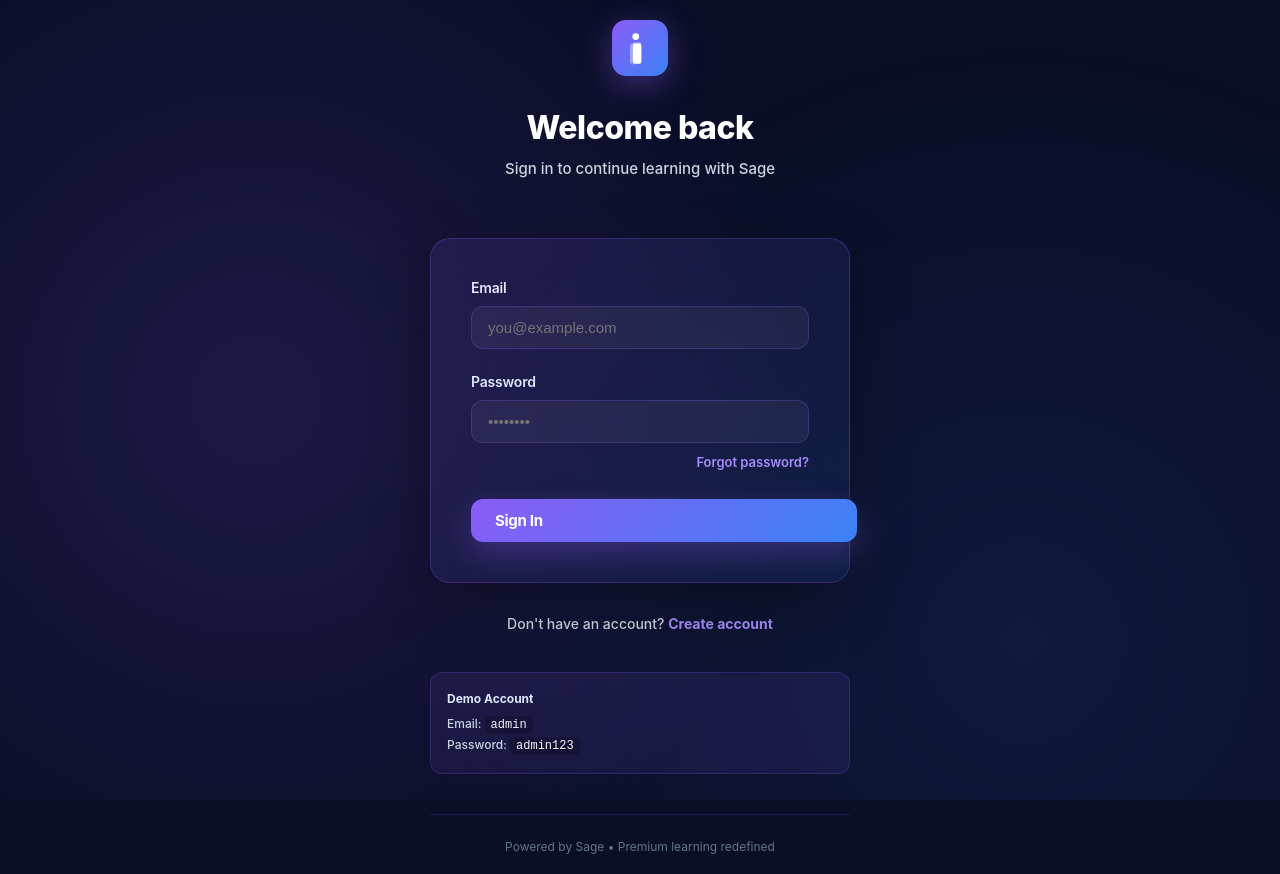
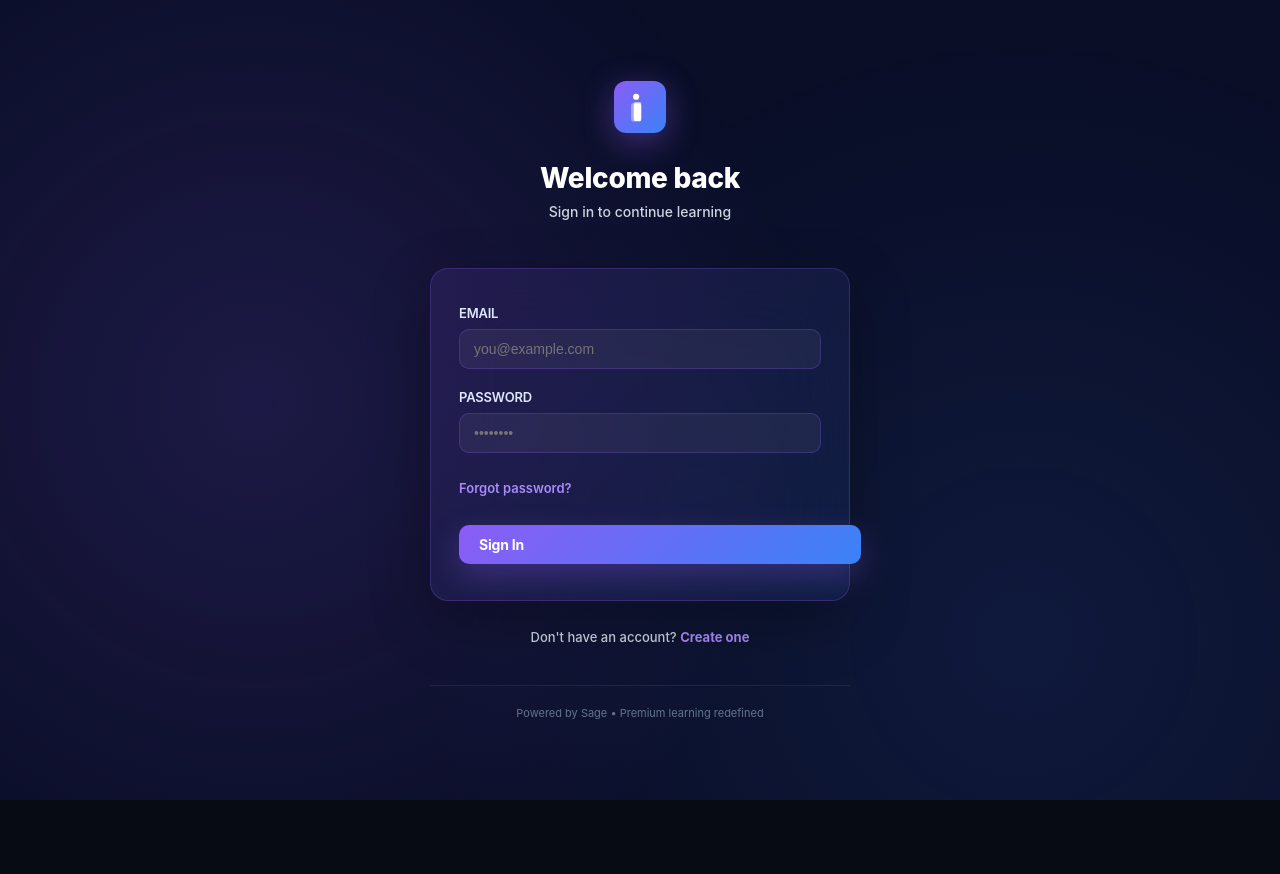
Before and after one commit to emmagreat49-glitch/ilearn-nextjs, a Next.js app: page /login in a window 1280 px wide. After the commit the page ends 800 px from the top, so only its background shows below. Built offline with nearby package versions, Linux system fonts and the light colour scheme.

Commit message:
fix: login page - remove demo creds, improve alignment, add localStorage auth

```diff
--- a/app/login/page.tsx
+++ b/app/login/page.tsx
@@ -1,5 +1,5 @@
 'use client'
-import { useState } from 'react'
+import { useState, useEffect } from 'react'
 import { useRouter } from 'next/navigation'
 
 export default function LoginPage() {
@@ -14,18 +14,42 @@ export default function LoginPage() {
     setError('')
     setLoading(true)
 
-    setTimeout(() => {
-      if (email === 'admin' && password === 'admin123') {
-        router.push('/dashboard')
-      } else {
+    try {
+      // Get users from localStorage
+      const usersData = localStorage.getItem('ilearn_users')
+      const users = usersData ? JSON.parse(usersData) : []
+
+      // Find user
+      const user = users.find((u: any) => u.email === email)
+
+      if (!user) {
         setError('Invalid email or password')
         setLoading(false)
+        return
       }
-    }, 800)
+
+      // Simple password check (in production, use bcrypt)
+      if (user.password !== password) {
+        setError('Invalid email or password')
+        setLoading(false)
+        return
+      }
+
+      // Store session
+      localStorage.setItem('ilearn_user', JSON.stringify({ email: user.email, name: user.name }))
+      localStorage.setItem('ilearn_session', JSON.stringify({ loggedIn: true, timestamp: Date.now() }))
+
+      setTimeout(() => {
+        router.push('/dashboard')
+      }, 500)
+    } catch (err) {
+      setError('An error occurred. Please try again.')
+      setLoading(false)
+    }
   }
 
   return (
-    <div style={{ background: '#0a0e27', color: '#fff', minHeight: '100vh', fontFamily: 'Inter, sans-serif', display: 'flex', alignItems: 'center', justifyContent: 'center', padding: '20px' }}>
+    <div style={{ background: '#0a0e27', color: '#fff', minHeight: '100vh', fontFamily: 'Inter, sans-serif', display: 'flex', alignItems: 'center', justifyContent: 'center', padding: '24px 20px' }}>
       <div style={{
         position: 'fixed', top: 0, left: 0, width: '100%', height: '100%',
         background: 'radial-gradient(circle at 20% 50%, rgba(139, 92, 246, 0.15) 0%, transparent 50%), radial-gradient(circle at 80% 80%, rgba(59, 130, 246, 0.1) 0%, transparent 50%)',
@@ -33,9 +57,11 @@ export default function LoginPage() {
       }} />
 
       <div style={{ position: 'relative', zIndex: 2, width: '100%', maxWidth: '420px' }}>
-        <div style={{ textAlign: 'center', marginBottom: '60px' }}>
-          <div style={{ marginBottom: '32px', display: 'flex', justifyContent: 'center' }}>
-            <svg width="56" height="56" viewBox="0 0 100 140" xmlns="http://www.w3.org/2000/svg" style={{ borderRadius: '14px', padding: '8px', background: 'linear-gradient(135deg, #8b5cf6 0%, #3b82f6 100%)', boxShadow: '0 8px 32px rgba(139, 92, 246, 0.4)' }}>
+        {/* Header */}
+        <div style={{ textAlign: 'center', marginBottom: '48px' }}>
+          {/* Logo */}
+          <div style={{ marginBottom: '28px', display: 'flex', justifyContent: 'center' }}>
+            <svg width="52" height="52" viewBox="0 0 100 140" xmlns="http://www.w3.org/2000/svg" style={{ borderRadius: '12px', padding: '8px', background: 'linear-gradient(135deg, #8b5cf6 0%, #3b82f6 100%)', boxShadow: '0 8px 32px rgba(139, 92, 246, 0.4)' }}>
               <defs>
                 <linearGradient id="loginLogo" x1="0%" y1="0%" x2="100%" y2="100%">
                   <stop offset="0%" style={{ stopColor: '#ffffff', stopOpacity: 1 }} />
@@ -49,20 +75,22 @@ export default function LoginPage() {
             </svg>
           </div>
 
-          <h1 style={{ fontSize: '32px', fontWeight: '800', marginBottom: '12px', letterSpacing: '-0.5px' }}>Welcome back</h1>
-          <p style={{ fontSize: '15px', color: '#cbd5e1', fontWeight: '500' }}>Sign in to continue learning with Sage</p>
+          <h1 style={{ fontSize: '28px', fontWeight: '800', marginBottom: '8px', letterSpacing: '-0.3px' }}>Welcome back</h1>
+          <p style={{ fontSize: '14px', color: '#cbd5e1', fontWeight: '500', margin: 0 }}>Sign in to continue learning</p>
         </div>
 
+        {/* Login Form */}
         <form onSubmit={handleLogin} style={{
           background: 'linear-gradient(135deg, rgba(139, 92, 246, 0.12) 0%, rgba(59, 130, 246, 0.08) 100%)',
           border: '1.5px solid rgba(139, 92, 246, 0.25)',
-          borderRadius: '20px',
-          padding: '40px',
+          borderRadius: '18px',
+          padding: '36px 28px',
           backdropFilter: 'blur(40px)',
           boxShadow: '0 20px 60px rgba(0, 0, 0, 0.3)',
         }}>
-          <div style={{ marginBottom: '24px' }}>
-            <label style={{ display: 'block', fontSize: '14px', fontWeight: '600', marginBottom: '10px', color: '#e0e7ff', letterSpacing: '-0.2px' }}>Email</label>
+          {/* Email Field */}
+          <div style={{ marginBottom: '20px' }}>
+            <label style={{ display: 'block', fontSize: '13px', fontWeight: '600', marginBottom: '8px', color: '#e0e7ff', letterSpacing: '-0.2px', textTransform: 'uppercase' }}>Email</label>
             <input
               type="email"
               value={email}
@@ -70,12 +98,12 @@ export default function LoginPage() {
               placeholder="you@example.com"
               style={{
                 width: '100%',
-                padding: '12px 16px',
+                padding: '11px 14px',
                 background: 'rgba(255, 255, 255, 0.05)',
                 border: '1.5px solid rgba(139, 92, 246, 0.25)',
-                borderRadius: '12px',
+                borderRadius: '10px',
                 color: '#fff',
-                fontSize: '15px',
+                fontSize: '14px',
                 fontWeight: '500',
                 outline: 'none',
                 transition: 'all 0.3s ease',
@@ -92,8 +120,11 @@ export default function LoginPage() {
             />
           </div>
 
-          <div style={{ marginBottom: '8px' }}>
-            <label style={{ display: 'block', fontSize: '14px', fontWeight: '600', marginBottom: '10px', color: '#e0e7ff', letterSpacing: '-0.2px' }}>Password</label>
+          {/* Password Field */}
+          <div style={{ marginBottom: '24px' }}>
+            <div style={{ display: 'flex', justifyContent: 'space-between', alignItems: 'center', marginBottom: '8px' }}>
+              <label style={{ fontSize: '13px', fontWeight: '600', color: '#e0e7ff', letterSpacing: '-0.2px', textTransform: 'uppercase' }}>Password</label>
+            </div>
             <input
               type="password"
               value={password}
@@ -101,12 +132,12 @@ export default function LoginPage() {
               placeholder="••••••••"
               style={{
                 width: '100%',
-                padding: '12px 16px',
+                padding: '11px 14px',
                 background: 'rgba(255, 255, 255, 0.05)',
                 border: '1.5px solid rgba(139, 92, 246, 0.25)',
-                borderRadius: '12px',
+                borderRadius: '10px',
                 color: '#fff',
-                fontSize: '15px',
+                fontSize: '14px',
                 fontWeight: '500',
                 outline: 'none',
                 transition: 'all 0.3s ease',
@@ -123,34 +154,37 @@ export default function LoginPage() {
             />
           </div>
 
-          <div style={{ marginBottom: '28px', textAlign: 'right' }}>
+          {/* Forgot Password Link - Better positioned */}
+          <div style={{ marginBottom: '28px' }}>
             <a href="/forgot-password" style={{ fontSize: '13px', color: '#a78bfa', textDecoration: 'none', fontWeight: '600', transition: 'color 0.2s' }} onMouseEnter={(e) => e.currentTarget.style.color = '#c4b5fd'} onMouseLeave={(e) => e.currentTarget.style.color = '#a78bfa'}>
               Forgot password?
             </a>
           </div>
 
+          {/* Error Message */}
           {error && (
-            <div style={{ background: 'rgba(239, 68, 68, 0.1)', border: '1px solid rgba(239, 68, 68, 0.3)', borderRadius: '10px', padding: '12px 14px', marginBottom: '20px', fontSize: '14px', color: '#fca5a5', fontWeight: '500' }}>
+            <div style={{ background: 'rgba(239, 68, 68, 0.1)', border: '1px solid rgba(239, 68, 68, 0.3)', borderRadius: '10px', padding: '12px 14px', marginBottom: '20px', fontSize: '13px', color: '#fca5a5', fontWeight: '500' }}>
               {error}
             </div>
           )}
 
+          {/* Sign In Button */}
           <button
             type="submit"
             disabled={loading}
             style={{
               width: '100%',
-              padding: '12px 24px',
+              padding: '11px 20px',
               background: loading ? 'rgba(139, 92, 246, 0.5)' : 'linear-gradient(135deg, #8b5cf6 0%, #3b82f6 100%)',
               border: 'none',
-              borderRadius: '12px',
+              borderRadius: '10px',
               color: '#fff',
               fontWeight: '700',
-              fontSize: '15px',
+              fontSize: '14px',
               cursor: loading ? 'default' : 'pointer',
               transition: 'all 0.3s ease',
               boxShadow: loading ? 'none' : '0 12px 32px rgba(139, 92, 246, 0.3)',
-              letterSpacing: '-0.3px',
+              letterSpacing: '-0.2px',
             }}
             onMouseEnter={(e) => {
               if (!loading) {
@@ -169,23 +203,18 @@ export default function LoginPage() {
           </button>
         </form>
 
-        <div style={{ textAlign: 'center', marginTop: '32px' }}>
-          <p style={{ fontSize: '14px', color: '#cbd5e1', fontWeight: '500', margin: '0' }}>
+        {/* Create Account Link */}
+        <div style={{ textAlign: 'center', marginTop: '28px' }}>
+          <p style={{ fontSize: '13px', color: '#cbd5e1', fontWeight: '500', margin: '0' }}>
             Don't have an account?{' '}
             <a href="/signup" style={{ color: '#a78bfa', textDecoration: 'none', fontWeight: '700', transition: 'color 0.2s' }} onMouseEnter={(e) => e.currentTarget.style.color = '#c4b5fd'} onMouseLeave={(e) => e.currentTarget.style.color = '#a78bfa'}>
-              Create account
+              Create one
             </a>
           </p>
         </div>
 
-        <div style={{ marginTop: '40px', padding: '16px', background: 'rgba(139, 92, 246, 0.1)', border: '1px solid rgba(139, 92, 246, 0.2)', borderRadius: '12px', fontSize: '12px', color: '#cbd5e1', lineHeight: '1.6', fontWeight: '500' }}>
-          <strong style={{ color: '#e0e7ff', display: 'block', marginBottom: '6px' }}>Demo Account</strong>
-          Email: <code style={{ background: 'rgba(0,0,0,0.2)', padding: '2px 6px', borderRadius: '4px', color: '#f1f5f9' }}>admin</code>
-          <br />
-          Password: <code style={{ background: 'rgba(0,0,0,0.2)', padding: '2px 6px', borderRadius: '4px', color: '#f1f5f9' }}>admin123</code>
-        </div>
-
-        <div style={{ marginTop: '40px', paddingTop: '24px', borderTop: '1px solid rgba(139, 92, 246, 0.15)', textAlign: 'center', fontSize: '12px', color: '#64748b' }}>
+        {/* Footer */}
+        <div style={{ marginTop: '40px', paddingTop: '20px', borderTop: '1px solid rgba(139, 92, 246, 0.15)', textAlign: 'center', fontSize: '11px', color: '#64748b' }}>
           Powered by Sage • Premium learning redefined
         </div>
       </div>
```
